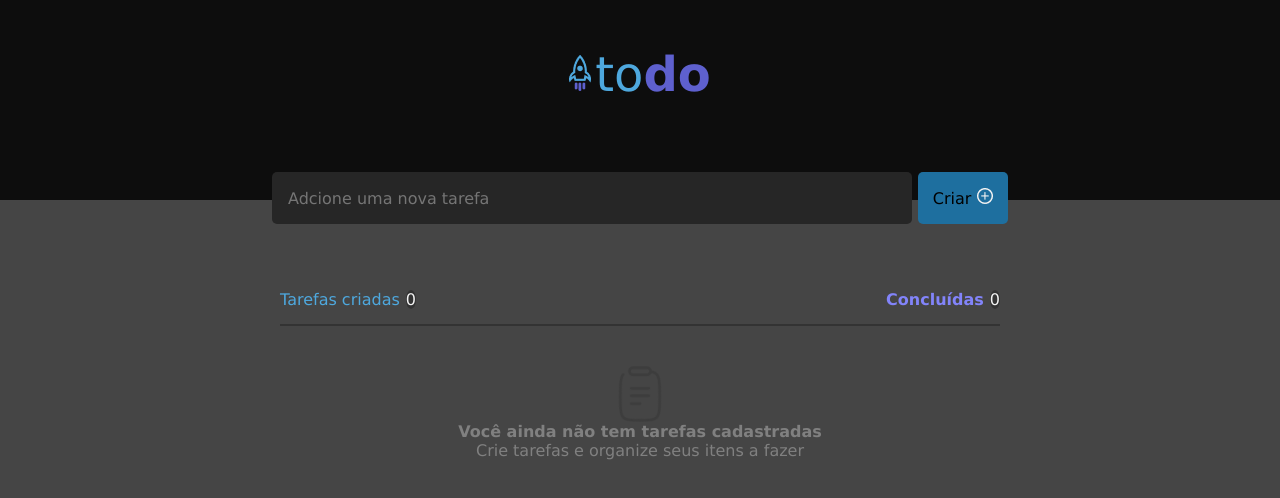
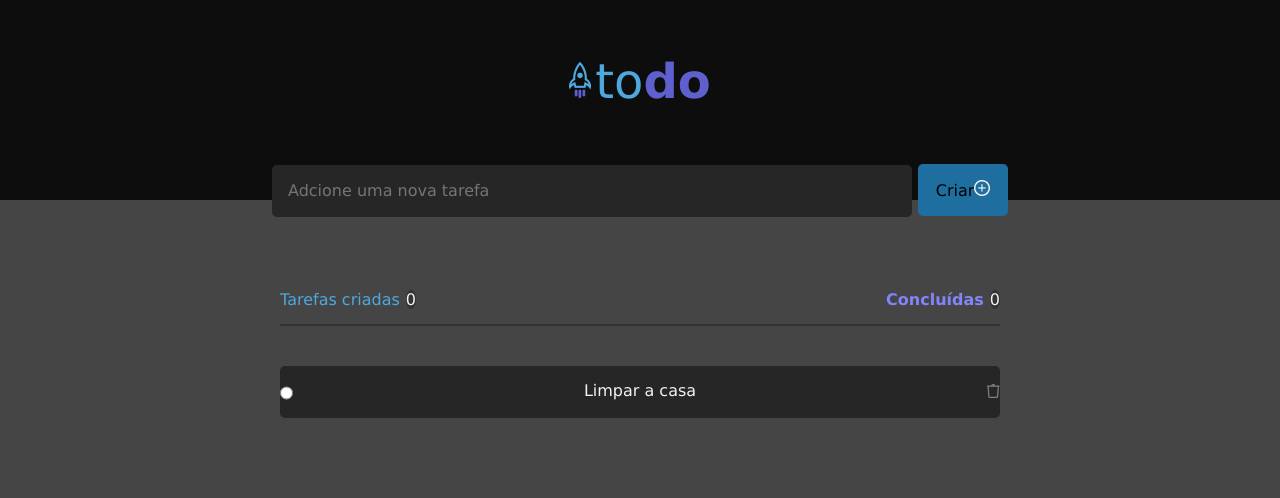
Before and after one commit to AlanDiogoR/Rocketseat-challenge, a React (Vite) app in the folder todo list/: page / in a window 1280 px wide. Shown: the top 498 px of the page. Built offline with nearby package versions, Linux system fonts and the light colour scheme.

Commit message:
estilização pronta começar a itenerar

```diff
--- a/todo list/src/components/Header/index.tsx
+++ b/todo list/src/components/Header/index.tsx
@@ -1,6 +1,8 @@
 import './styles.module.css';
 import rocket from '../../assets/rocket-icon.png'
 import plus from '../../assets/layermore.png'
+import { ChangeEvent, FormEvent, useState } from 'react';
+
 
 export function Header() {
   return (
@@ -10,13 +12,17 @@ export function Header() {
         <label>to<strong>do</strong></label>
       </div>
 
-      <div>
-        <input type="text" placeholder='Adcione uma nova tarefa'/>
-        <button>
+      <form action="">
+        <input
+          name='task'
+          type="text"
+          placeholder='Adcione uma nova tarefa'
+        />
+        <button type='submit'>
           Criar
           <img src={plus} alt="" />
         </button>
-      </div>
+        </form>
     </header>
   )
 }
--- a/todo list/src/components/Header/styles.module.css
+++ b/todo list/src/components/Header/styles.module.css
@@ -28,7 +28,11 @@ header div > label > strong {
   color: var(--purple-dark);
 }
 
-header div > input {
+header form {
+  margin-top: 55px;
+}
+
+header form > input {
   width: calc(100vh - 10rem);
   height: 52px;
   background-color: var(--gray-500);
@@ -39,11 +43,11 @@ header div > input {
   padding: 8px;
 }
 
-header div > input::placeholder {
+header form > input::placeholder {
   padding: 8px;
 }
 
-header div > button {
+header form > button {
   background-color: var(--blue-dark);
   height: 52px;
   width: 90px;
--- a/todo list/src/components/Task/index.tsx
+++ b/todo list/src/components/Task/index.tsx
@@ -1,5 +1,19 @@
 import styles from './styles.module.css';
-import clipBoard from '../../assets/Clipboard.png'
+import lixeira from '../../assets/Vector.png'
+
+export function Task() {
+  return (
+    <div className={styles.tasks}>
+      <div className={styles.assignment}>
+        <input type="radio" name="tarefaCompletada"/>
+        <label>Limpar a casa</label>
+        <button><img src={lixeira} alt="" /></button>
+      </div>
+    </div>
+  )
+}
+
+{/*import clipBoard from '../../assets/Clipboard.png'
 
 export function Task() {
   return (
@@ -9,4 +23,4 @@ export function Task() {
       <p>Crie tarefas e organize seus itens a fazer</p>
     </div>
   )
-}
+}*/}
--- a/todo list/src/components/Task/styles.module.css
+++ b/todo list/src/components/Task/styles.module.css
@@ -20,3 +20,34 @@
 .tasks > p {
   color: var(--gray-300);
 }
+
+.tasks > input {
+  color: yellow;
+}
+
+.tasks > .assignment {
+  display: flex;
+  flex-direction: row;
+  justify-content: space-between;
+  margin: auto;
+
+  width: calc(100vh - 5rem);
+  height: 52px;
+  background-color: var(--gray-500);
+  border-radius: 5px;
+}
+
+.assignment input {
+  height: 24px;
+  margin-top: 15px;
+  padding-right: 5px;
+}
+
+.assignment label {
+  margin-top: 15px;
+}
+
+.assignment button {
+  background-color: transparent;
+  border: none;
+}
--- a/todo list/src/global.css
+++ b/todo list/src/global.css
@@ -35,3 +35,26 @@ body,   input, textarea, button {
   font-family: Verdana, sans-serif;
   font-size: 1rem;
 }
+
+.tasks {
+  display: flex;
+  flex-direction: column;
+  margin-top: 40px;
+  justify-content: center;
+  align-items: center;
+  text-align: center;
+}
+
+.tasks >  img {
+  height: 56px;
+  width: 56px;
+}
+
+.tasks > strong {
+  font-weight: bold;
+  color: var(--gray-300);
+}
+
+.tasks > p {
+  color: var(--gray-300);
+}
```
Also changed, not shown: todo list/src/App.tsx (+14 -1 lines), todo list/src/assets/Vector.png (added).
